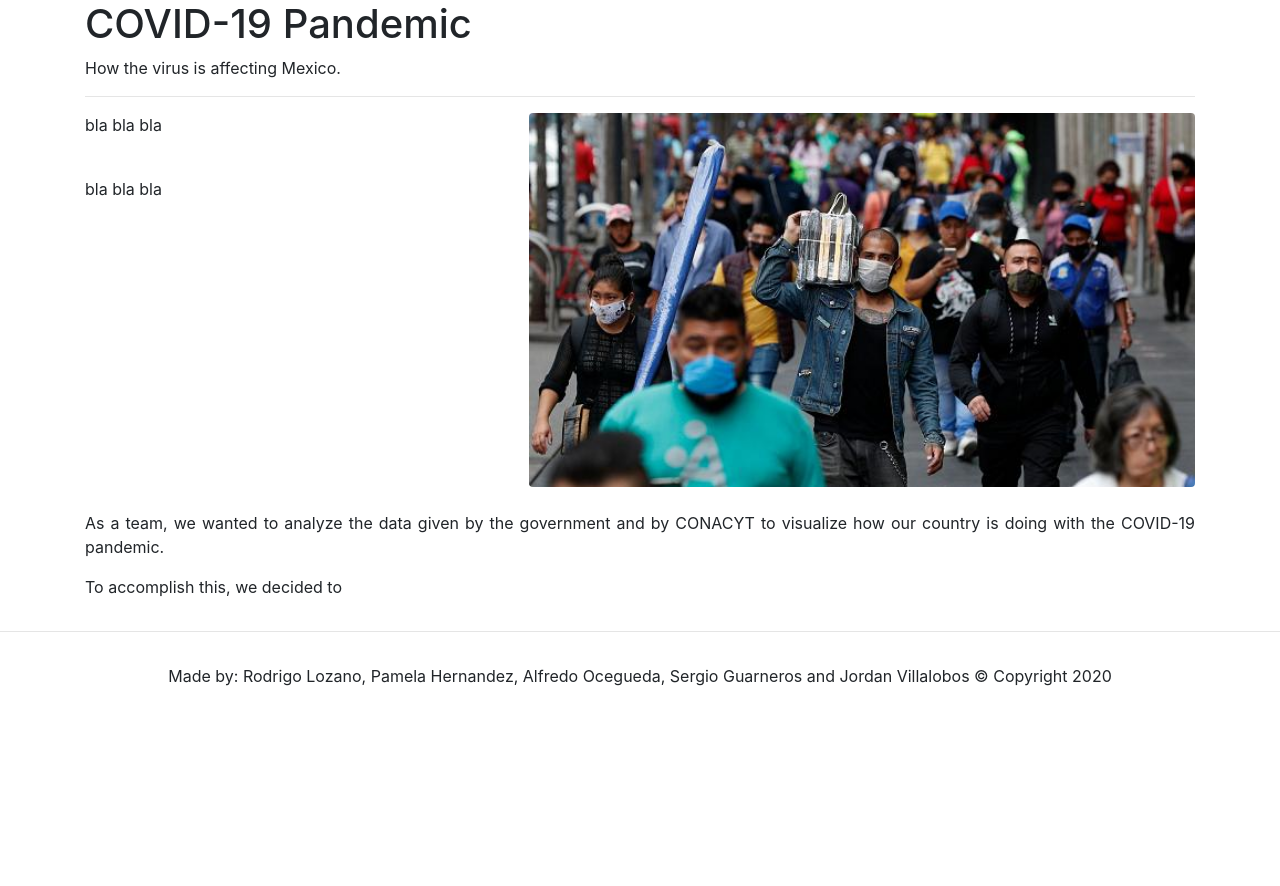
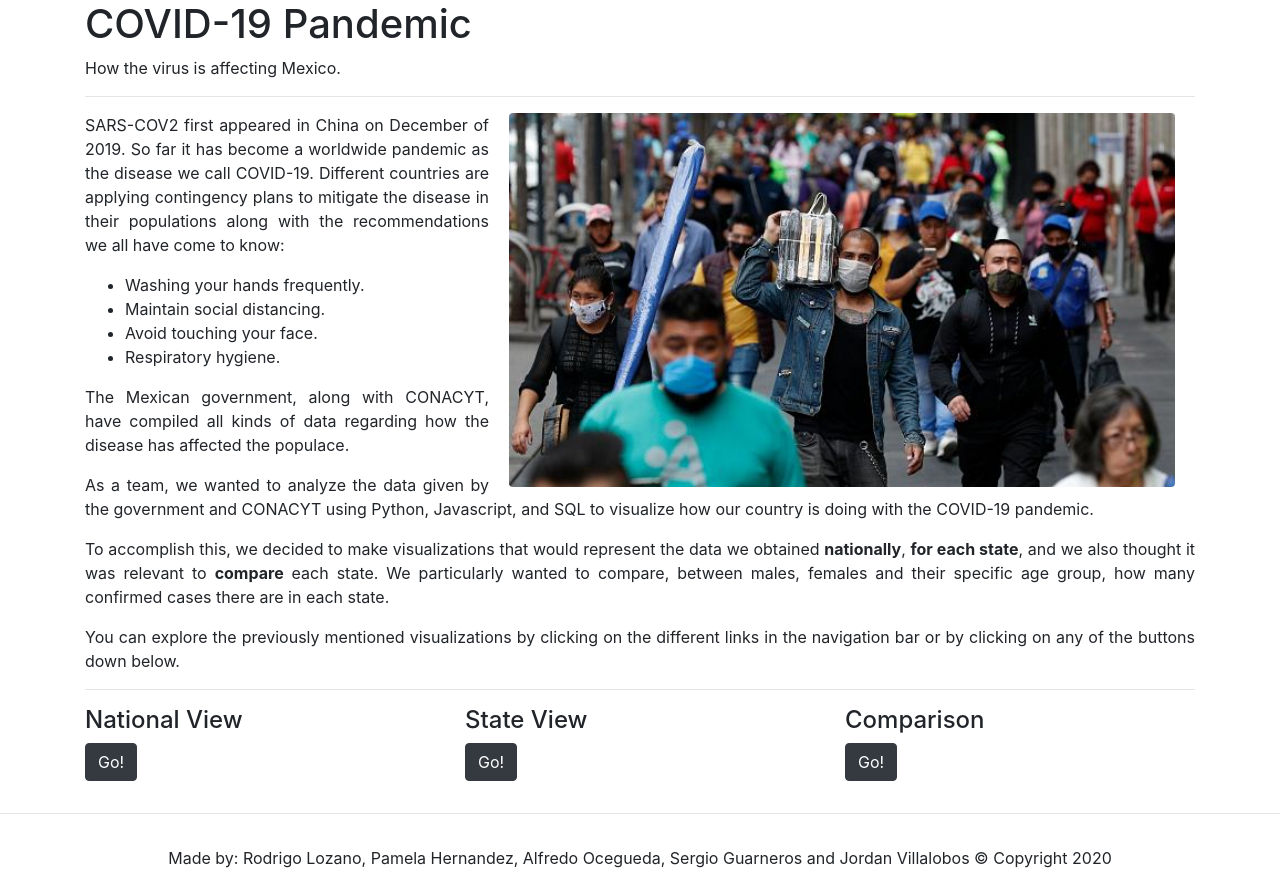
Before and after one commit to AlfredoOcegueda/covid-19-mexico-challenge, a Flask app: page / in a window 1280 px wide. Shown: the part 56-942 px from the top of the page. Before the commit the page ends 742 px from the top, so only its background shows below. Run offline with Flask 2, Linux system fonts and the light colour scheme; some libraries are stand-ins or nearby versions.

Commit message:
Made further changes to the htmls and made a correction in an approute.

```diff
--- a/app.py
+++ b/app.py
@@ -84,7 +84,7 @@ def states_info(state_id):
 @app.route("/states/all")
 def states_all():
     session = Session(engine)
-    results = session.query(Covid.State_ID, States.State_Name, Covid.Confirmed, Covid.Negatives, Covid.Suspicious, Covid.Deaths, States.Latitude, States.Longitude).all()
+    results = session.query(Covid.State_ID, States.State_Name, Covid.Confirmed, Covid.Negatives, Covid.Suspicious, Covid.Deaths, States.Latitude, States.Longitude).filter(Covid.State_ID == States.State_ID).all()
     session.close()
     #print(results)
     all_states = []
--- a/templates/base.html
+++ b/templates/base.html
@@ -6,7 +6,7 @@
   <meta charset="UTF-8">
   <title>{% block title %} {% endblock %}</title>
   <link rel="stylesheet" href="https://stackpath.bootstrapcdn.com/bootstrap/4.3.1/css/bootstrap.min.css" integrity="sha384-ggOyR0iXCbMQv3Xipma34MD+dH/1fQ784/j6cY/iJTQUOhcWr7x9JvoRxT2MZw1T" crossorigin="anonymous">
-  <link rel="stylesheet" href="../static/css/style.css">
+  <link rel="stylesheet" type="text/css" href="../static/css/style.css">
 </head>
 <body>
     <nav class="navbar navbar-expand-lg navbar-dark bg-dark">
--- a/templates/comparison.html
+++ b/templates/comparison.html
@@ -2,7 +2,7 @@
 {% block title %}Comparison{% endblock %}
 {% block content %}
 <div class="container fluid">
-    <div class="jumbotron text-center">
+    <div class="jumbotron">
       <h1>Hi</h1>
     </div>
   </div>
--- a/templates/index.html
+++ b/templates/index.html
@@ -7,27 +7,70 @@
         <h1>COVID-19 Pandemic</h1>
         <p>How the virus is affecting Mexico.</p>
         <hr>
-        <img class="rounded float-right" src="{{ url_for('static', filename='covidMX.jpg') }}" alt="mexicoimage" width="60%">
+        <img class="rounded float-right" src="{{ url_for('static', filename='covidMX.jpg') }}" alt="mexicoimage" width="60%" style="vertical-align:middle;margin:0px 20px">
         <p class="text-justify">
-          bla bla bla
+          SARS-COV2 first appeared in China on December of 2019. So far it has become a worldwide pandemic as the disease we call COVID-19. Different
+          countries are applying contingency plans to mitigate the disease in their populations along with the recommendations we all have come to know:
+          <ul>
+            <li>Washing your hands frequently.</li>
+            <li>Maintain social distancing.</li>
+            <li>Avoid touching your face.</li>
+            <li>Respiratory hygiene.</li>
+          </ul>
         </p>
-        &nbsp;
         <p class="text-justify">
-          bla bla bla
+          The Mexican government, along with CONACYT, have compiled all kinds of data regarding how the disease has affected the populace.
+        </p>
+        <p class="text-justify">
+          As a team, we wanted to analyze the data given by the government and CONACYT using Python, Javascript, and SQL to visualize how our country is doing
+          with the COVID-19 pandemic.
         </p>
       </div>
     </div>
-    &nbsp;
     <div class= "row">
       <div class="col-md-12">
         <p class="text-justify">
-          As a team, we wanted to analyze the data given by the government and by CONACYT to visualize how our country is doing with the COVID-19 pandemic.
+          To accomplish this, we decided to make visualizations that would represent the data we obtained <strong>nationally</strong>, <strong>for each state</strong>,
+          and we also thought it was relevant to <strong>compare</strong> each state. We particularly wanted to compare, between males, females and their specific age group,
+          how many confirmed cases there are in each state.
         </p>
         <p class="text-justify">
-          To accomplish this, we decided to
+          You can explore the previously mentioned visualizations by clicking on the different links in the navigation bar or by clicking on any of the buttons down below.
         </p>
+        <hr>
       </div>
-
+    </div>
+    <div class= "row">
+      <div class="col-md-4">
+        <div class="hero-unit">
+          <h4>National View</h4>
+          <p>
+            <a class="btn btn-dark btn-large" href="{{ url_for('mexico')}}">
+              Go!
+            </a>
+          </p>
+        </div>
+      </div>
+      <div class="col-md-4">
+        <div class="hero-unit">
+          <h4>State View</h4>
+          <p>
+            <a class="btn btn-dark btn-large" href="{{ url_for('states')}}">
+              Go!
+            </a>
+          </p>
+        </div>
+      </div>
+      <div class="col-md-4">
+        <div class="hero-unit">
+          <h4>Comparison</h4>
+          <p>
+            <a class="btn btn-dark btn-large" href="{{ url_for('comparison')}}">
+              Go!
+            </a>
+          </p>
+        </div>
+      </div>
     </div>
   </div>
 {% endblock %}
```
Also changed, not shown: templates/mexico.html (+18 -4 lines), static/bandera.jpg (added).
